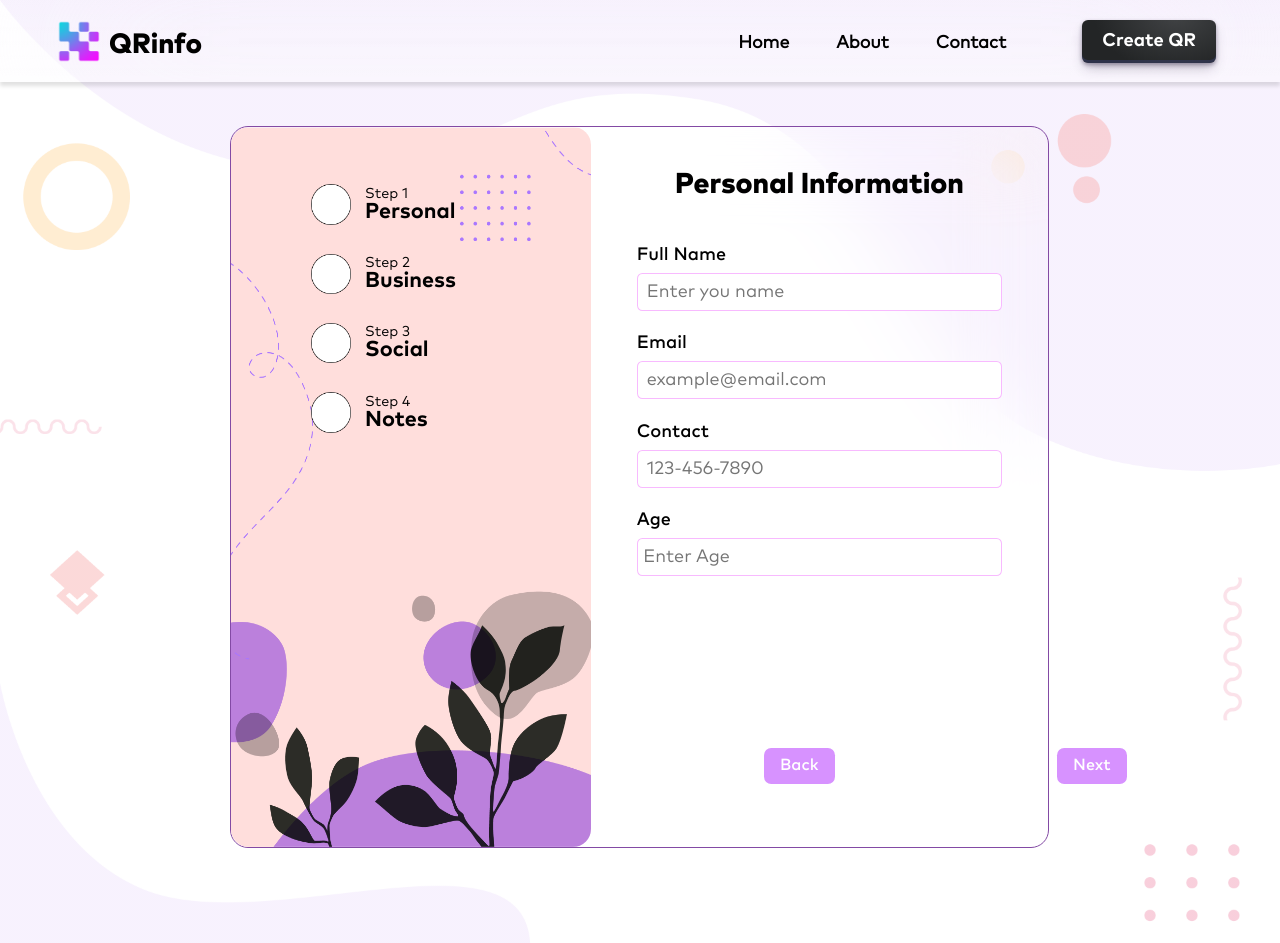
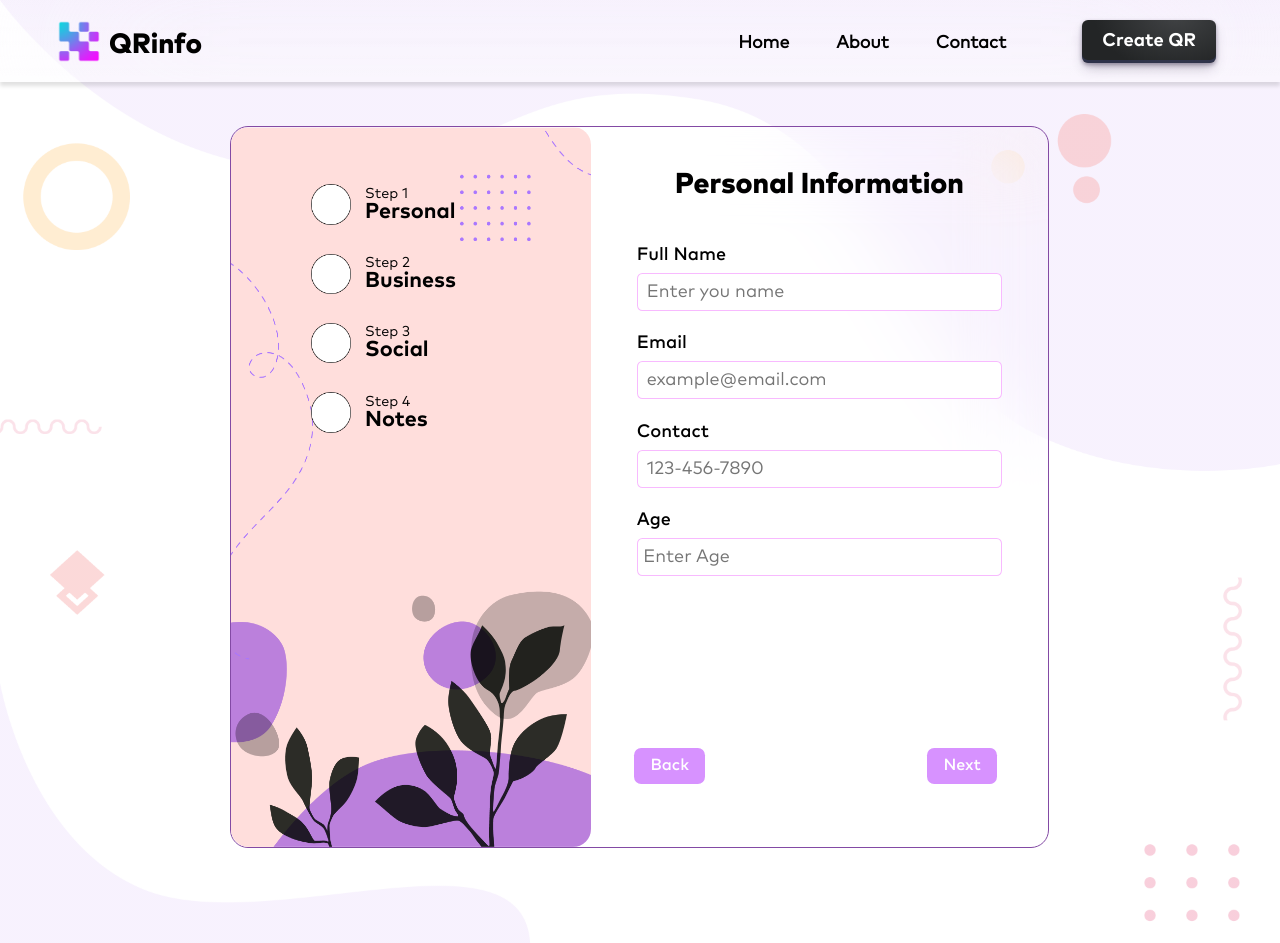
Before and after one commit to MohdMusharraf/qr-info-client, a React (Create React App) app: page /forms in a window 1280 px wide. Shown: the top 943 px of the page. Built offline with nearby package versions, Linux system fonts and the light colour scheme; no server answers.

Commit message:
proxy setting

```diff
--- a/package.json
+++ b/package.json
@@ -2,7 +2,6 @@
   "name": "qr-client",
   "version": "0.1.0",
   "private": true,
-  "proxy": "https://qrinfo.onrender.com",
   "dependencies": {
     "@fortawesome/fontawesome-svg-core": "^6.3.0",
     "@fortawesome/free-brands-svg-icons": "^6.3.0",
--- a/src/forms-comp/parentForm/cardForm.css
+++ b/src/forms-comp/parentForm/cardForm.css
@@ -58,7 +58,7 @@
     max-width: 25.2em;
     width: 25.2em;
     top: 42em;
-    left: 37em;
+    left: 28em;
     position: absolute;
     display: flex;
     /* gap: 15.5em; */
--- a/src/forms-comp/parentForm/cardForm.js
+++ b/src/forms-comp/parentForm/cardForm.js
@@ -54,7 +54,7 @@ export default function CardForm() {
             note
         } = formData;
 
-        const res = await fetch('/users', {
+        const res = await fetch('https://qrinfo.onrender.com/users', {
             method: "POST",
             headers: {
             "Content-Type": "application/json"
```
